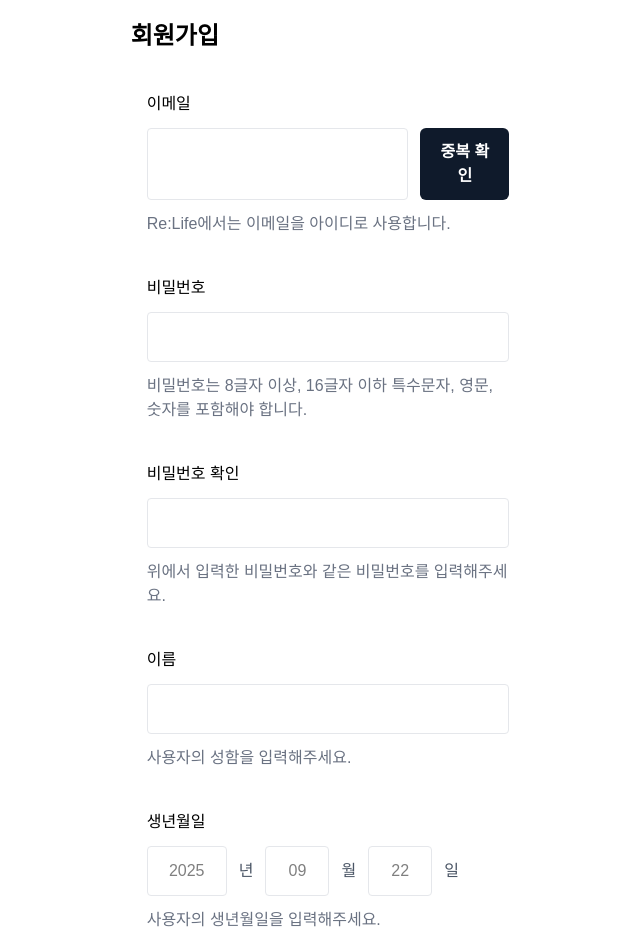
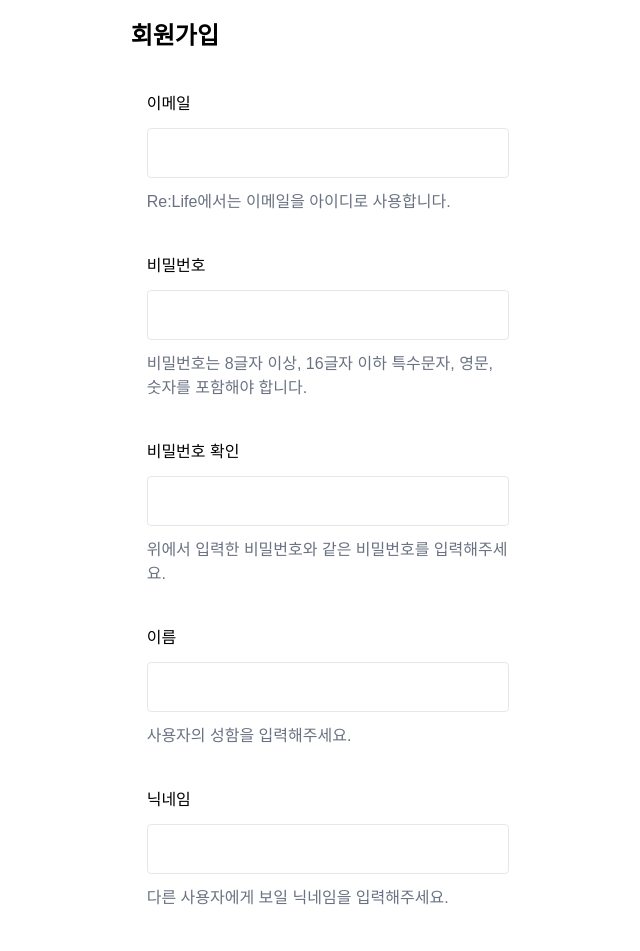
Before and after one commit to prgrms-web-devcourse-final-project/WEB5_6_OneTop_FE, a Next.js app: page /sign-up in a window 1280 px wide. Shown: the part 60-1011 px from the top of the page, without its empty margins (312-952 px from the left). Built offline with nearby package versions, Linux system fonts and the light colour scheme; a web font is replaced by a local one.

Commit message:
Feat: 회원가입 api 연결

```diff
--- a/src/domains/auth/components/LoginModal.tsx
+++ b/src/domains/auth/components/LoginModal.tsx
@@ -6,6 +6,9 @@ import { FaGithub, FaGoogle } from "react-icons/fa";
 import { z } from "zod";
 import { zodResolver } from "@hookform/resolvers/zod";
 import Link from "next/link";
+import { signupAction } from "@/app/api/actions/signup";
+import { SignUpRequest } from "@/domains/types";
+import { loginAction } from "@/app/api/actions/login";
 
 function LoginModal() {
   const isOpen = useLoginModalStore((s) => s.isOpen);
@@ -39,8 +42,22 @@ function LoginModal() {
     resolver: zodResolver(schema),
   });
 
-  const onSubmit = (data: z.infer<typeof schema>) => {
+  // 회원가입 요청
+  const onSubmit = async (data: SignUpRequest) => {
+    const formData = new FormData();
 
+    formData.append("email", data.email);
+    formData.append("password", data.password);
+
+
+    try {
+      const result = await loginAction(formData);
+      console.log(result);
+    } catch (error) {
+      console.error(error);
+    } finally {
+      setIsOpen(false);
+    }
   };
 
   const closeModal = () => {
--- a/src/domains/auth/components/SignUpForm.tsx
+++ b/src/domains/auth/components/SignUpForm.tsx
@@ -2,14 +2,15 @@
 
 import { useForm, useWatch } from "react-hook-form";
 import { zodResolver } from "@hookform/resolvers/zod";
+import { z } from "zod";
 import { useEffect, useState } from "react";
 import { signUpSchema as schema } from "../lib/signUpSchema";
+import { SignUpRequest } from "@/domains/types";
 import { signupAction } from "@/app/api/actions/signup";
-import { SignUpRequest } from "@/domains/types";
 
 function SignUpForm() {
+
   const [isPending, setIsPending] = useState(false);
-
   const {
     register,
     handleSubmit,
@@ -24,15 +25,6 @@ function SignUpForm() {
       agree: false,
     },
   });
-
-  // 생년/월/일 한 필드라도 변경되면 즉시 유효성 검사
-  const birthday_at = useWatch({ control, name: "birthday_at" });
-  useEffect(() => {
-    // 값이 입력되었을 때만 유효성 검사 실행
-    if (birthday_at?.year || birthday_at?.month || birthday_at?.day) {
-      void trigger(["birthday_at.year", "birthday_at.month", "birthday_at.day"]);
-    }
-  }, [birthday_at?.year, birthday_at?.month, birthday_at?.day, trigger]);
 
   // 회원가입 요청
   const onSubmit = async (data: SignUpRequest) => {
@@ -59,6 +51,18 @@ function SignUpForm() {
       setIsPending(false);
     }
   };
+  // 생년/월/일 한 필드라도 변경되면 즉시 유효성 검사
+  const birthday_at = useWatch({ control, name: "birthday_at" });
+  useEffect(() => {
+    // 값이 입력되었을 때만 유효성 검사 실행
+    if (birthday_at?.year || birthday_at?.month || birthday_at?.day) {
+      void trigger([
+        "birthday_at.year",
+        "birthday_at.month",
+        "birthday_at.day",
+      ]);
+    }
+  }, [birthday_at?.year, birthday_at?.month, birthday_at?.day, trigger]);
 
   return (
     <div className="flex flex-col gap-10">
@@ -71,18 +75,12 @@ function SignUpForm() {
               <span className="text-red-500">{errors.email.message}</span>
             )}
           </div>
-          <div className="flex gap-3">
-            <input
-              className="w-full border border-gray-200 rounded-sm px-4 py-3 flex-4"
-              {...register("email")}
-            />
-            <button
-              type="button"
-              className="bg-deep-navy text-white rounded-md p-4 font-semibold flex-1 px-4 py-3"
-            >
-              중복 확인
-            </button>
-          </div>
+
+          <input
+            className="w-full border border-gray-200 rounded-sm px-4 py-3 flex-4"
+            {...register("email")}
+          />
+
           <label className="text-gray-500" htmlFor="email">
             Re:Life에서는 이메일을 아이디로 사용합니다.
           </label>
@@ -145,12 +143,32 @@ function SignUpForm() {
           </label>
         </div>
 
+        {/* 이름 입력 */}
+        <div className="flex flex-col gap-3">
+          <div className="flex items-center gap-3 justify-between">
+            <label htmlFor="nickname">닉네임</label>
+            {errors.nickname && (
+              <span className="text-red-500">{errors.nickname.message}</span>
+            )}
+          </div>
+          <input
+            className="w-full border border-gray-200 rounded-sm px-4 py-3"
+            {...register("nickname")}
+          />
+
+          <label className="text-gray-500" htmlFor="nickname">
+            다른 사용자에게 보일 닉네임을 입력해주세요.
+          </label>
+        </div>
+
         {/* 생년월일 입력 */}
         {/* 여기 파트만 validation 타이밍이 다른데, 일단 패스. */}
         <div className="flex flex-col gap-3">
           <div className="flex items-center gap-3 justify-between">
             <label htmlFor="birth">생년월일</label>
-            {errors.birthday_at?.day && (
+            {(errors.birthday_at?.year ||
+              errors.birthday_at?.month ||
+              errors.birthday_at?.day) && (
               <span className="text-red-500">
                 {/* 연월일 순으로 오류 메시지 표시 */}
                 {errors.birthday_at?.year?.message ||
```
Also changed, not shown: src/app/api/actions/signup.ts (line endings or trailing spaces).
